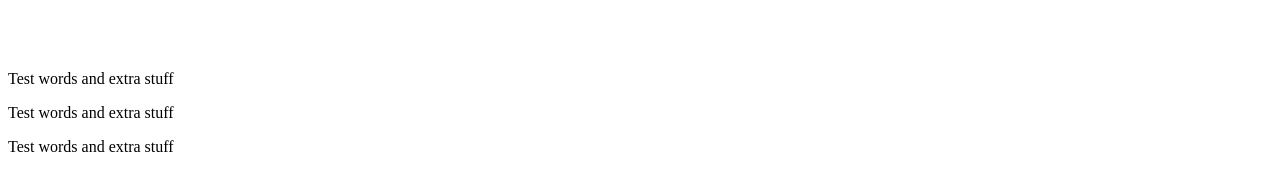
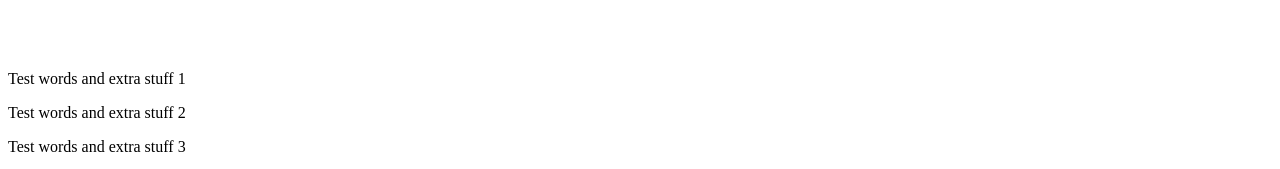
Before and after one commit to Legs21/nextjs-dashboard, a Next.js app: page / in a window 1280 px wide. Shown: the part 2978-3147 px from the top of the page. Built offline with nearby package versions, Linux system fonts and the light colour scheme; a web font is replaced by a local one.

Commit message:
Refactor layout and update content in page.tsx

```diff
--- a/app/page.tsx
+++ b/app/page.tsx
@@ -81,14 +81,14 @@ export default function Page() {
               <span>About me</span> <ArrowRightIcon className="w-5 md:w-6" />
             </Link>
         </div>
-        <div className="bg-black h-40 mt-4 gap-4 float-right w-3/5">
-          <p className="text-xl text-white float-right p-4">Test words and extra stuff</p>
+        <div className="bg-black h-40 mt-4 gap-4 float-right max-w-64">
+          <p className="text-xl text-white float-right p-4">Test words and extra stuff 1</p>
         </div>
-        <div className="bg-black h-40 mt-4 gap-4 float-left w-3/5">
-          <p className="text-xl text-white float-left p-4">Test words and extra stuff</p>
+        <div className="bg-black h-40 mt-4 gap-4 place-self-start max-w-80">
+          <p className="text-xl text-white float-left p-4">Test words and extra stuff 2</p>
         </div>
-        <div className="bg-black h-40 mt-4 gap-4 float-right max-w-24">
-          <p className="text-xl text-white float-right p-4">Test words and extra stuff</p>
+        <div className="bg-black h-40 mt-4 gap-4 place-self-end max-w-96">
+          <p className="text-xl text-white float-left p-4">Test words and extra stuff 3</p>
         </div>
       </div>
     </main>
```
